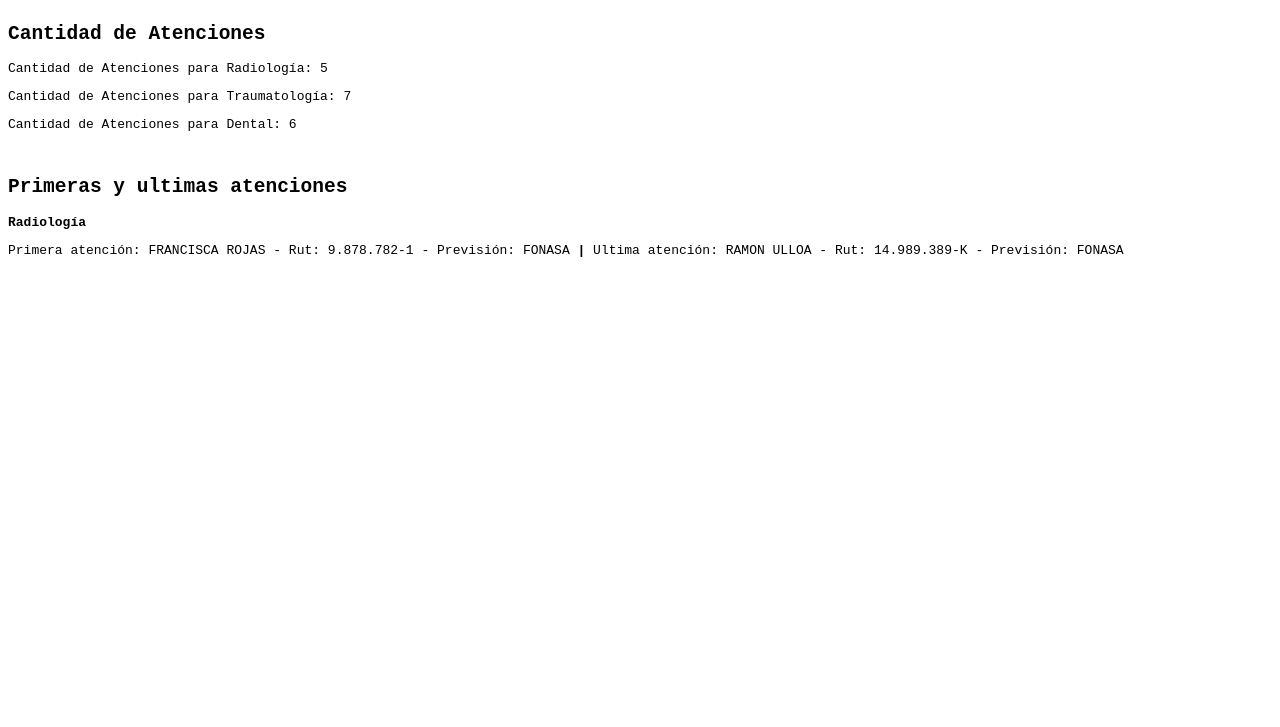
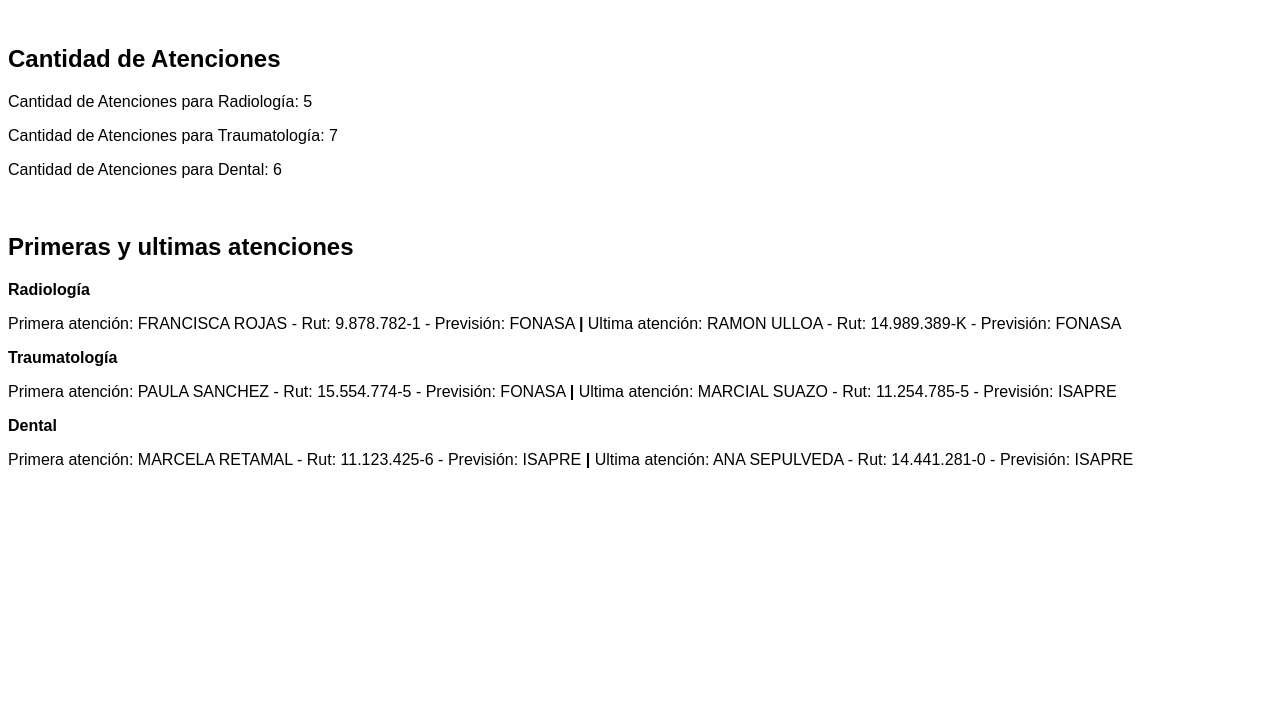
Before and after one commit to masayado/JS_ArraysObjetos, a plain HTML site: page index.html in a window 1280 px wide. Shown: the part 73-800 px from the top of the page. Drawn offline with Linux system fonts and the light colour scheme.

Commit message:
agregue primera y ultima atencion de traumatologia y dental

```diff
--- a/assets/css/style.css
+++ b/assets/css/style.css
@@ -1,4 +1,4 @@
 body{
-    font-family: monospace;
+    font-family: Arial, sans-serif;
     color:#000;
 }
--- a/assets/js/script.js
+++ b/assets/js/script.js
@@ -43,3 +43,11 @@ document.write('<h2>Primeras y ultimas atenciones</h2>');
 document.write('<p><b>Radiología</b></p>');
 
 document.write(`<p>Primera atención: ${Radiologia[0].paciente} - Rut: ${Radiologia[0].rut} - Previsión: ${Radiologia[0].prevision} <b>|</b> Ultima atención: ${Radiologia[4].paciente} - Rut: ${Radiologia[4].rut} - Previsión: ${Radiologia[4].prevision}</p>`)
+
+document.write('<p><b>Traumatología</b></p>');
+
+document.write(`<p>Primera atención: ${Traumatologia[0].paciente} - Rut: ${Traumatologia[0].rut} - Previsión: ${Traumatologia[0].prevision} <b>|</b> Ultima atención: ${Traumatologia[6].paciente} - Rut: ${Traumatologia[6].rut} - Previsión: ${Traumatologia[6].prevision}</p>`)
+
+document.write('<p><b>Dental</b></p>');
+
+document.write(`<p>Primera atención: ${Dental[0].paciente} - Rut: ${Dental[0].rut} - Previsión: ${Dental[0].prevision} <b>|</b> Ultima atención: ${Dental[5].paciente} - Rut: ${Dental[5].rut} - Previsión: ${Dental[5].prevision}</p>`)
```
